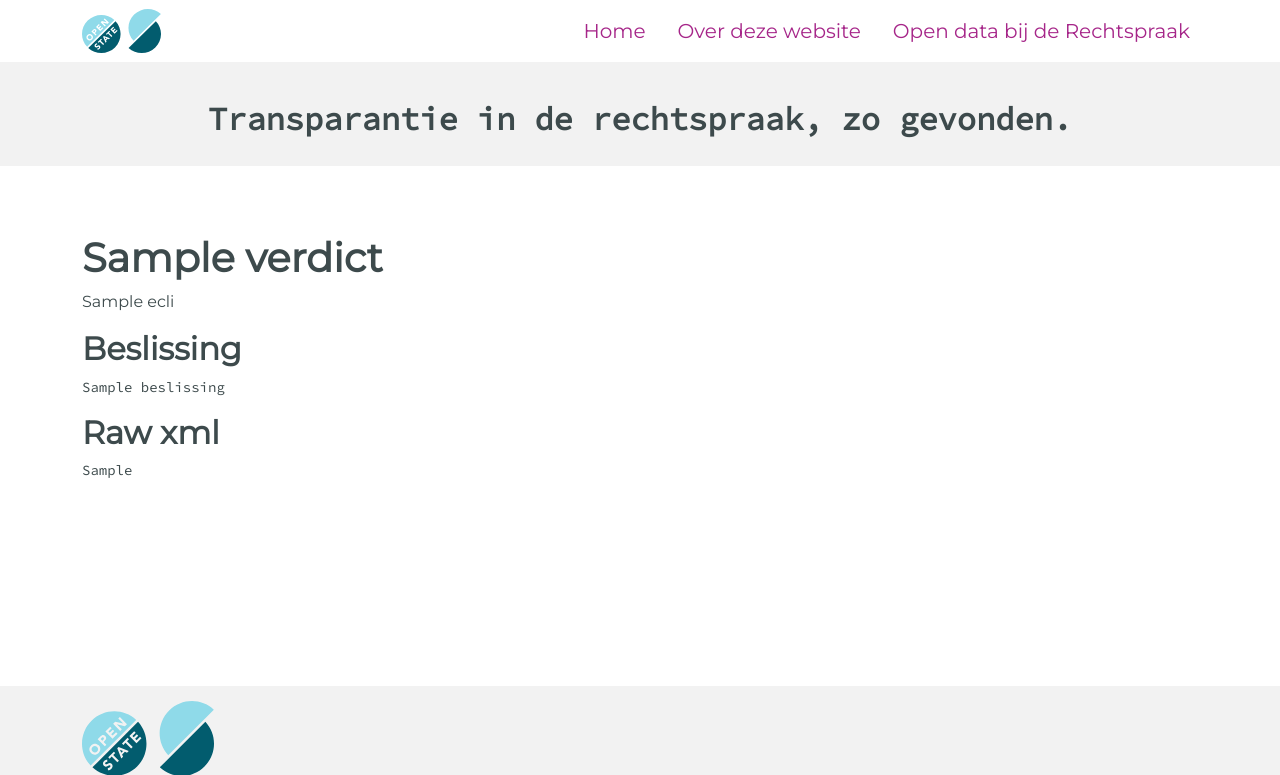
After one commit to openstate/open-rechtspraak, a Flask app: template app/templates/verdicts/detail.html in a window 1280 px wide. The commit adds this page. Shown: the top 775 px of the page. Run offline with Flask 2, Linux system fonts and the light colour scheme; the template is opened without the code that fills it: most values are stand-ins (such as "Sample title", 1, 10 or a date in 2020); style sheets or scripts are compiled from the project's sources; some libraries are stand-ins or nearby versions.

Commit message:
Add uitspraak detail view

```diff
--- /dev/null
+++ b/app/templates/verdicts/detail.html
@@ -0,0 +1,12 @@
+{% extends 'layouts/base.html' %}
+
+{% block content %}
+  <h1>{{ verdict.title }}</h1>
+  <p>{{ verdict.ecli }}</p>
+
+  <h2>Beslissing</h2>
+  <pre class="verdict-xml">{{ beslissing }}</pre>
+
+  <h2>Raw xml</h2>
+  <pre class="verdict-xml">{{ verdict.raw_xml }}</pre>
+{% endblock %}
--- /dev/null
+++ b/assets/styles/components/_verdict.scss
@@ -0,0 +1,3 @@
+.verdict-xml {
+  white-space: pre-wrap;
+}
--- a/assets/styles/main.scss
+++ b/assets/styles/main.scss
@@ -4,6 +4,7 @@
 @import "common/_global";
 @import "common/_fonts";
 @import "components/_search";
+@import "components/_verdict";
 @import "layouts/_header";
 @import "layouts/_main";
 @import "layouts/_footer";
```
Also changed, not shown: app/routes_base.py (+16 -0 lines).
